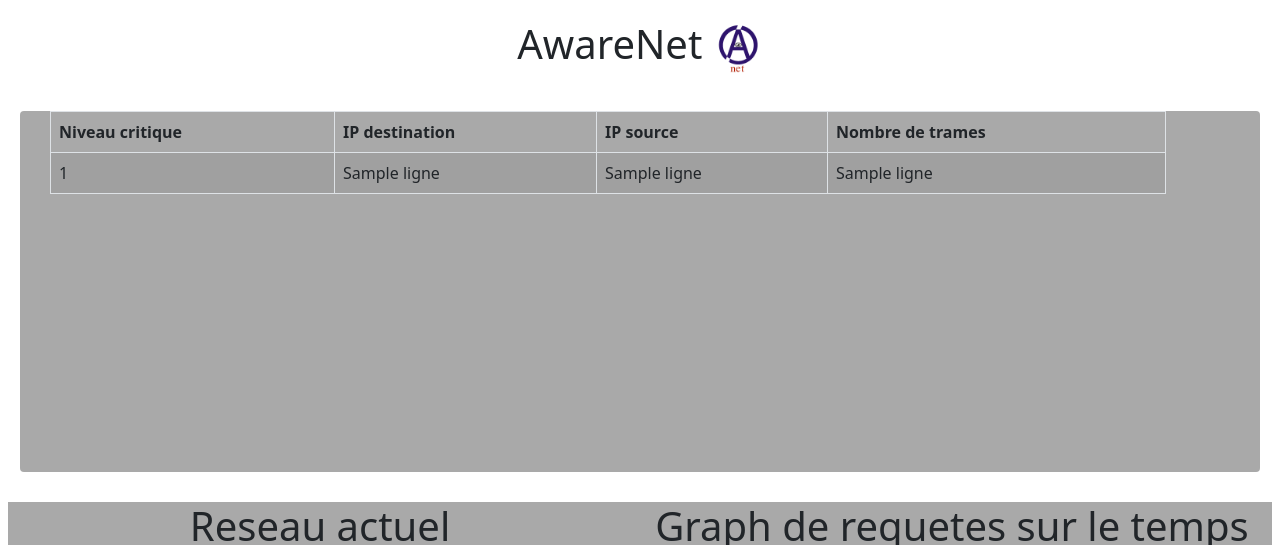
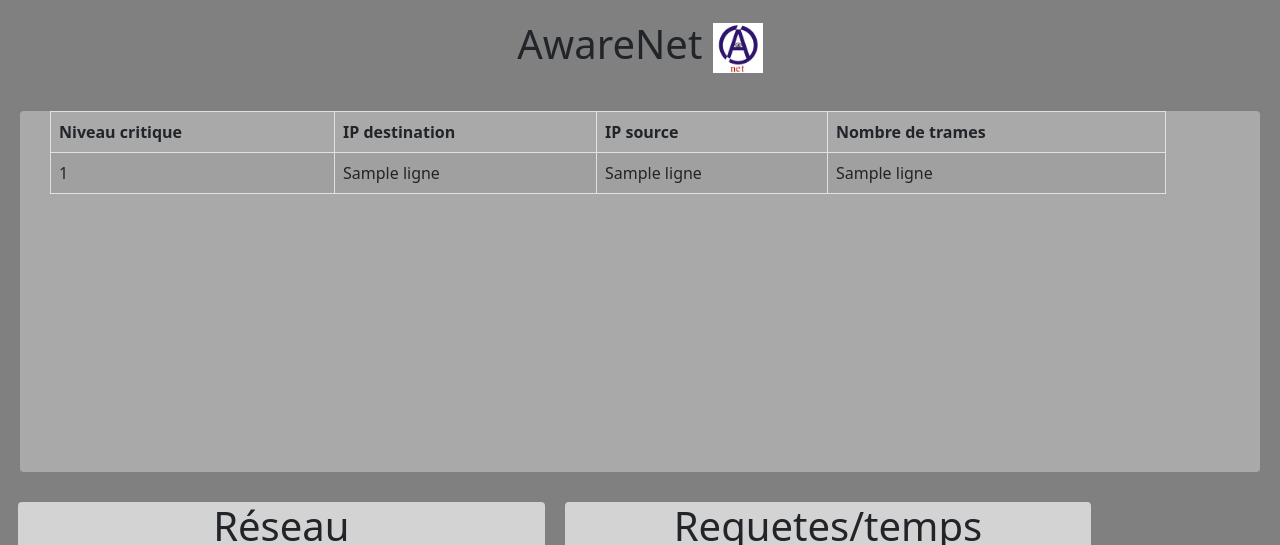
Before and after one commit to pleijan/AwareNet, a Flask app: template templates/index.html in a window 1280 px wide. Shown: the top 545 px of the page. Run offline with Flask 3, Linux system fonts and the light colour scheme; the template is opened without the code that fills it: most values are stand-ins (such as "Sample title", 1, 10 or a date in 2020); some libraries are stand-ins or nearby versions.

Commit message:
essai interface

```diff
--- a/templates/index.html
+++ b/templates/index.html
@@ -4,13 +4,13 @@
     <title>Mon titre</title>
     <link rel="stylesheet" href="{{ url_for('static', filename='css/bootstrap.min.css') }}">
   </head>
-  <body style="margin: 20px">
+  <body style="margin: 20px;background-color: grey">
 
     <div class="align-content-center">
         <h1 style="text-align: center">AwareNet <img src="{{ url_for('static', filename='img/logo.png') }}" alt="logo" width="50" height="50"></h1>
     </div>
 
-    <div class="tableau rounded align-self-center" style="background-color: darkgrey; padding-bottom: 20%">
+    <div class="tableau rounded align-self-center" style="background-color: darkgrey; margin-bottom: 20px; padding-bottom: 20%">
       <!-- tableau 4 colonnes (niveau critique, ipdest, ipsource, nb trames) utilisant bootstrap-->
         <table class="table table-striped table-bordered table-hover align-self-center" style="margin: 30px; width: 90%">
             <thead>
@@ -34,17 +34,18 @@
         </table>
     </div>
 
-    <div class="row">
+    <div class="row align-items-center" >
 
-        <!-- div qui prend 50% de largeur de la page a gauche -->
-        <div class="col-md-6 align-self-center" style="background-color: darkgrey;padding-bottom: 20%; padding-right: 20px; margin-top:30px">
-            <h1 style="text-align: center">Reseau actuel</h1>
+        <div class="col-md-5 rounded" style="background-color: lightgrey; padding-bottom: 15%;margin: 10px">
+            <h1 style="text-align: center">Réseau</h1>
+            <img src="{{ url_for('static', filename='img/reseau.png') }}" alt="reseau" width="80%" height="100%">
         </div>
 
-        <!-- div qui prend 50% de largeur de la page a droite -->
-        <div class="col-md-6 align-self-center" style="background-color: darkgrey;padding-bottom: 20%; margin-top:30px; padding-right: 20px">
-            <h1 style="text-align: center">Graph de requetes sur le temps</h1>
+        <div class="col-md-5 rounded" style="background-color: lightgrey; padding-bottom: 15%;margin: 10px">
+            <h1 style="text-align: center" >Requetes/temps</h1>
+            <img src="{{ url_for('static', filename='img/plot.png') }}" alt="plot" width="80%" height="100%">
         </div>
+
 
     </div>
     <script src="{{ url_for('static', filename='js/bootstrap.min.js') }}"></script>
```
